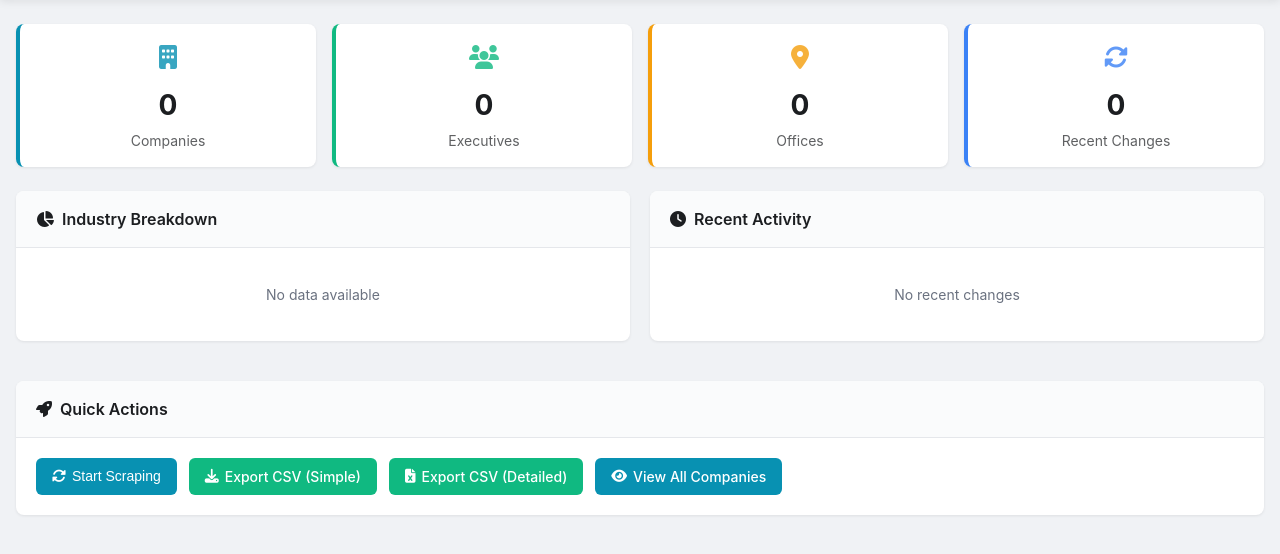
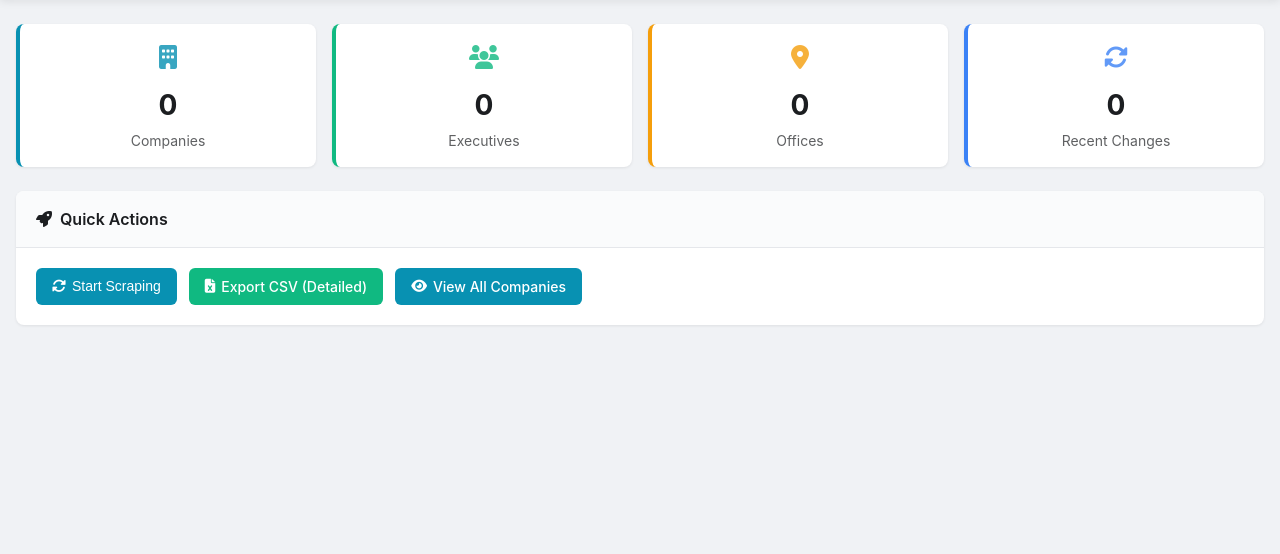
Before and after one commit to Nakatsuka12162/Nakatsuka12162-net-houjin-data-ai-refiner, a Django app: page /admin/ in a window 1280 px wide. Shown: the part 96-650 px from the top of the page. Run offline with Django 4.2, Linux system fonts and the light colour scheme; the visitor is signed in with stand-in values (Sample User, id 1); data that the repository does not hold is empty.

Commit message:
fix the ui

```diff
--- a/research/templates/admin/dashboard.html
+++ b/research/templates/admin/dashboard.html
@@ -28,43 +28,6 @@
     </div>
 </div>
 
-<div style="display: grid; grid-template-columns: repeat(auto-fit, minmax(300px, 1fr)); gap: 1.25rem; margin-bottom: 1.25rem;">
-    <div class="card">
-        <div class="card-header">
-            <h3><i class="fas fa-chart-pie"></i> Industry Breakdown</h3>
-        </div>
-        <div class="card-body">
-            {% for item in industry_breakdown %}
-            <div style="display: flex; justify-content: space-between; align-items: center; padding: 0.625rem 0; border-bottom: 1px solid #e5e7eb;">
-                <span style="font-size: 0.875rem; color: #374151;">{{ item.industry|default:"未分類" }}</span>
-                <span class="badge badge-primary">{{ item.count }}</span>
-            </div>
-            {% empty %}
-            <p style="text-align: center; color: #6b7280; padding: 1rem; font-size: 0.875rem;">No data available</p>
-            {% endfor %}
-        </div>
-    </div>
-
-    <div class="card">
-        <div class="card-header">
-            <h3><i class="fas fa-clock"></i> Recent Activity</h3>
-        </div>
-        <div class="card-body">
-            {% for change in recent_changes %}
-            <div style="padding: 0.625rem 0; border-bottom: 1px solid #e5e7eb;">
-                <div style="font-weight: 500; font-size: 0.875rem; color: #1c1e21;">{{ change.corporate_number }}</div>
-                <div style="font-size: 0.8125rem; color: #6b7280;">
-                    <span class="badge badge-primary" style="margin-right: 0.375rem;">{{ change.changed_field }}</span>
-                    {{ change.timestamp|date:"m/d H:i" }}
-                </div>
-            </div>
-            {% empty %}
-            <p style="text-align: center; color: #6b7280; padding: 1rem; font-size: 0.875rem;">No recent changes</p>
-            {% endfor %}
-        </div>
-    </div>
-</div>
-
 <div class="card">
     <div class="card-header">
         <h3><i class="fas fa-rocket"></i> Quick Actions</h3>
@@ -75,9 +38,6 @@
                 <i class="fas fa-sync-alt"></i>
                 <span id="scrapingBtnText">Start Scraping</span>
             </button>
-            <a href="{% url 'export_companies' %}" class="btn btn-success" download>
-                <i class="fas fa-download"></i> Export CSV (Simple)
-            </a>
             <a href="{% url 'export_companies_detailed' %}" class="btn btn-success" download>
                 <i class="fas fa-file-excel"></i> Export CSV (Detailed)
             </a>
```
Also changed, not shown: research/templates/admin/scraping_history.html (+2 -25 lines).
